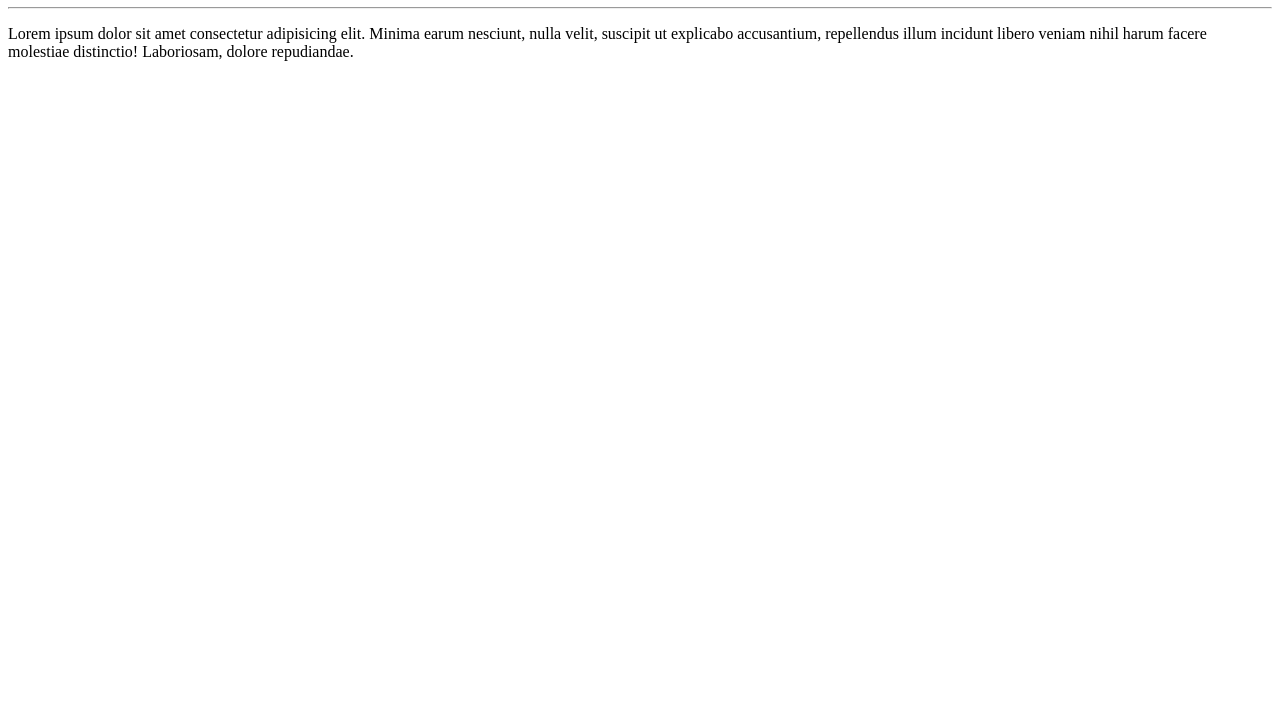
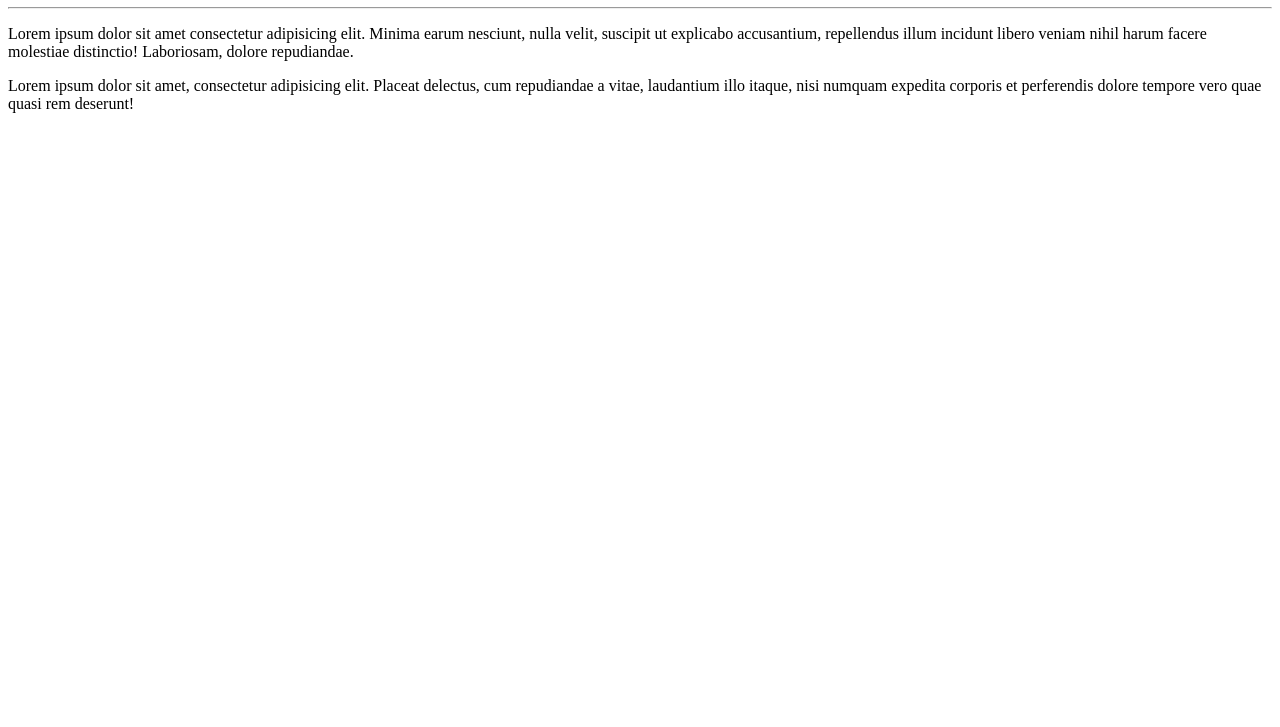
Before and after one commit to jovaniofranca/Ola-Mundo, a plain HTML site: page site-exemplo/index.html in a window 1280 px wide. Shown: the part 73-800 px from the top of the page. Drawn offline with Linux system fonts and the light colour scheme.

Commit message:
adicionei um paragrafo

```diff
--- a/site-exemplo/index.html
+++ b/site-exemplo/index.html
@@ -10,5 +10,6 @@
     <h1>Olá, Mundo!</h1>
     <hr>
     <p>Lorem ipsum dolor sit amet consectetur adipisicing elit. Minima earum nesciunt, nulla velit, suscipit ut explicabo accusantium, repellendus illum incidunt libero veniam nihil harum facere molestiae distinctio! Laboriosam, dolore repudiandae.</p>
+    <p>Lorem ipsum dolor sit amet, consectetur adipisicing elit. Placeat delectus, cum repudiandae a vitae, laudantium illo itaque, nisi numquam expedita corporis et perferendis dolore tempore vero quae quasi rem deserunt!</p>
 </body>
 </html>
```
